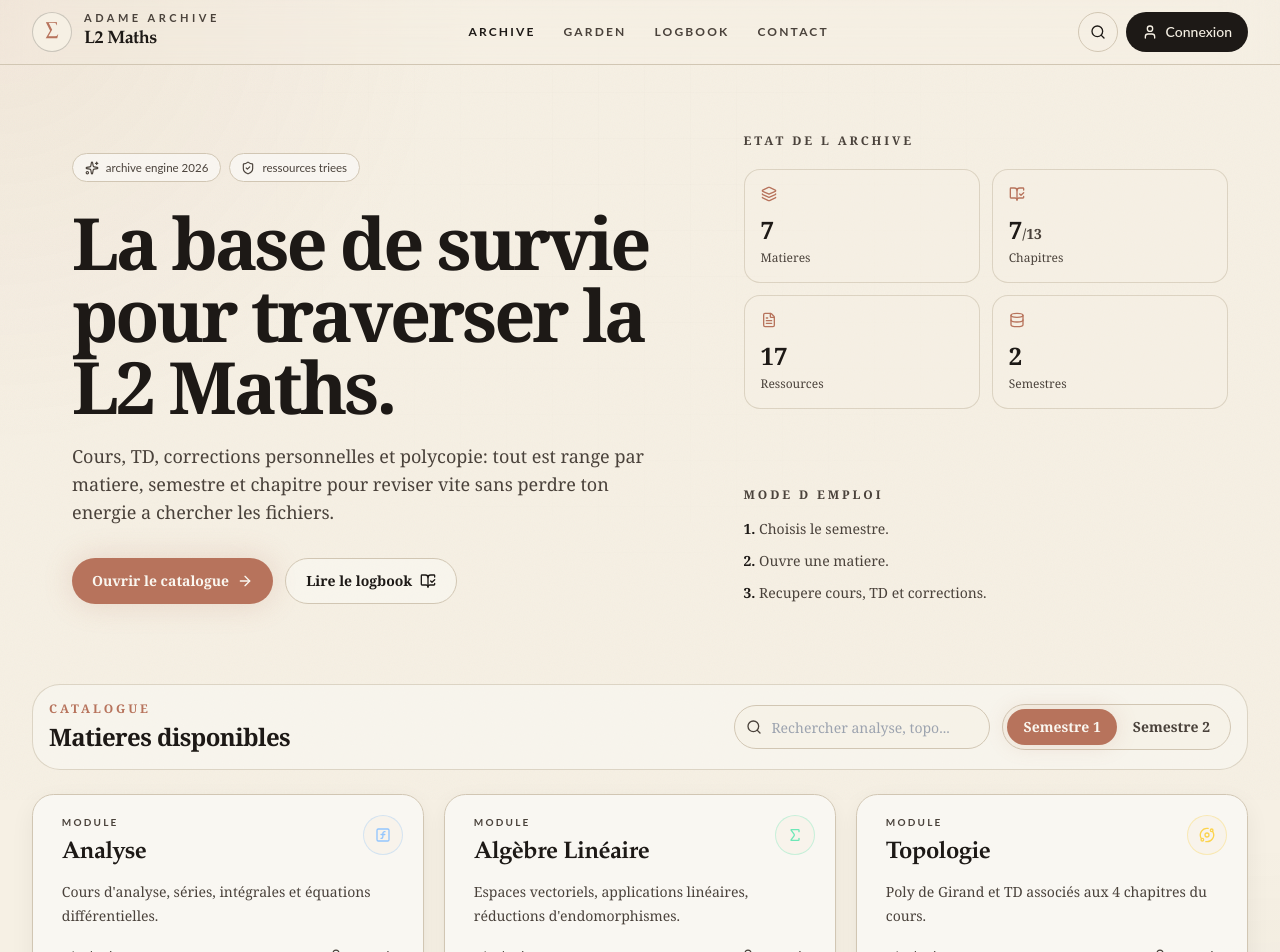
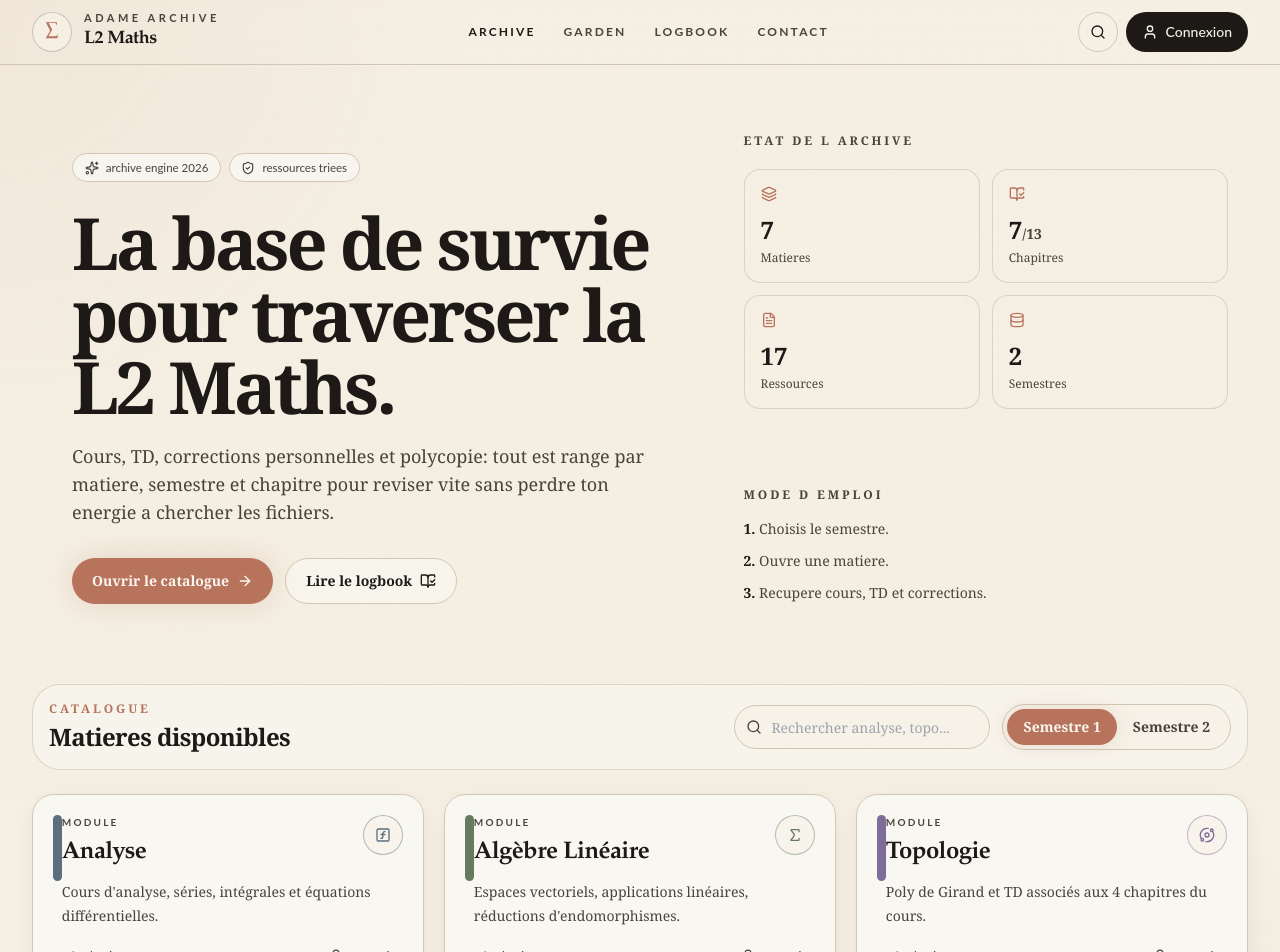
Before and after one commit to Grimm02938/l2-maths, a React (Vite) app: page / in a window 1280 px wide. Shown: the top 952 px of the page. Built offline with nearby package versions, Linux system fonts and the light colour scheme; no server answers.

Commit message:
Stabilize subject card accent classes

```diff
--- a/src/components/ThemeCard.tsx
+++ b/src/components/ThemeCard.tsx
@@ -15,11 +15,22 @@ interface ThemeCardProps {
   chapters?: { id: string; title: string; available: boolean }[];
 }
 
+const subjectAccents: Record<string, { text: string; bg: string; border: string }> = {
+  analyse: { text: "text-[hsl(var(--analysis))]", bg: "bg-[hsl(var(--analysis))]", border: "border-[hsl(var(--analysis)/0.45)]" },
+  algebre: { text: "text-[hsl(var(--algebra))]", bg: "bg-[hsl(var(--algebra))]", border: "border-[hsl(var(--algebra)/0.45)]" },
+  topologie: { text: "text-[hsl(var(--topology))]", bg: "bg-[hsl(var(--topology))]", border: "border-[hsl(var(--topology)/0.45)]" },
+  arithmetique: { text: "text-[hsl(var(--arithmetic))]", bg: "bg-[hsl(var(--arithmetic))]", border: "border-[hsl(var(--arithmetic)/0.45)]" },
+  proba: { text: "text-[hsl(var(--probability))]", bg: "bg-[hsl(var(--probability))]", border: "border-[hsl(var(--probability)/0.45)]" },
+  "maths-renfo": { text: "text-[hsl(var(--renfo))]", bg: "bg-[hsl(var(--renfo))]", border: "border-[hsl(var(--renfo)/0.45)]" },
+  "devoirs-libres": { text: "text-[hsl(var(--annales))]", bg: "bg-[hsl(var(--annales))]", border: "border-[hsl(var(--annales)/0.45)]" },
+};
+
 export function ThemeCard({ id, title, description, color, border = 'border-border', professor, icon, chapters = [] }: ThemeCardProps) {
   const IconComponent = iconMap[icon];
   const { user } = useAuth();
   const { open: openLoginModal } = useLoginModal();
   const navigate = useNavigate();
+  const accent = subjectAccents[id] ?? { text: color, bg: "bg-primary", border };
 
   const handleClick = () => {
     if (!user) {
@@ -39,9 +50,9 @@ export function ThemeCard({ id, title, description, color, border = 'border-bord
     <button
       type="button"
       onClick={handleClick}
-      className={`archive-card group grid min-h-[220px] w-full grid-cols-[0.8rem_1fr] rounded-[1.35rem] text-left ${border}`}
+      className={`archive-card group grid min-h-[220px] w-full grid-cols-[0.8rem_1fr] rounded-[1.35rem] text-left ${accent.border}`}
     >
-      <div className={`subject-marker m-5 mr-0 ${color.replace('text-', 'bg-')}`} aria-hidden="true" />
+      <div className={`subject-marker m-5 mr-0 ${accent.bg}`} aria-hidden="true" />
 
       <div className="flex min-w-0 flex-col p-5 pl-4">
         <div className="flex items-start justify-between gap-4">
@@ -52,7 +63,7 @@ export function ThemeCard({ id, title, description, color, border = 'border-bord
             </h3>
           </div>
 
-          <div className={`flex h-10 w-10 shrink-0 items-center justify-center rounded-full border ${border} bg-background/50 ${color}`}>
+          <div className={`flex h-10 w-10 shrink-0 items-center justify-center rounded-full border bg-background/50 ${accent.text} ${accent.border}`}>
             <IconComponent className="h-4 w-4" />
           </div>
         </div>
@@ -73,7 +84,7 @@ export function ThemeCard({ id, title, description, color, border = 'border-bord
 
           <div className="h-px w-full bg-border">
             <div
-              className={`h-px ${color.replace('text-', 'bg-')} transition-all duration-500`}
+              className={`h-px ${accent.bg} transition-all duration-500`}
               style={{ width: `${totalCount === 0 ? 6 : progress}%` }}
             />
           </div>
```
